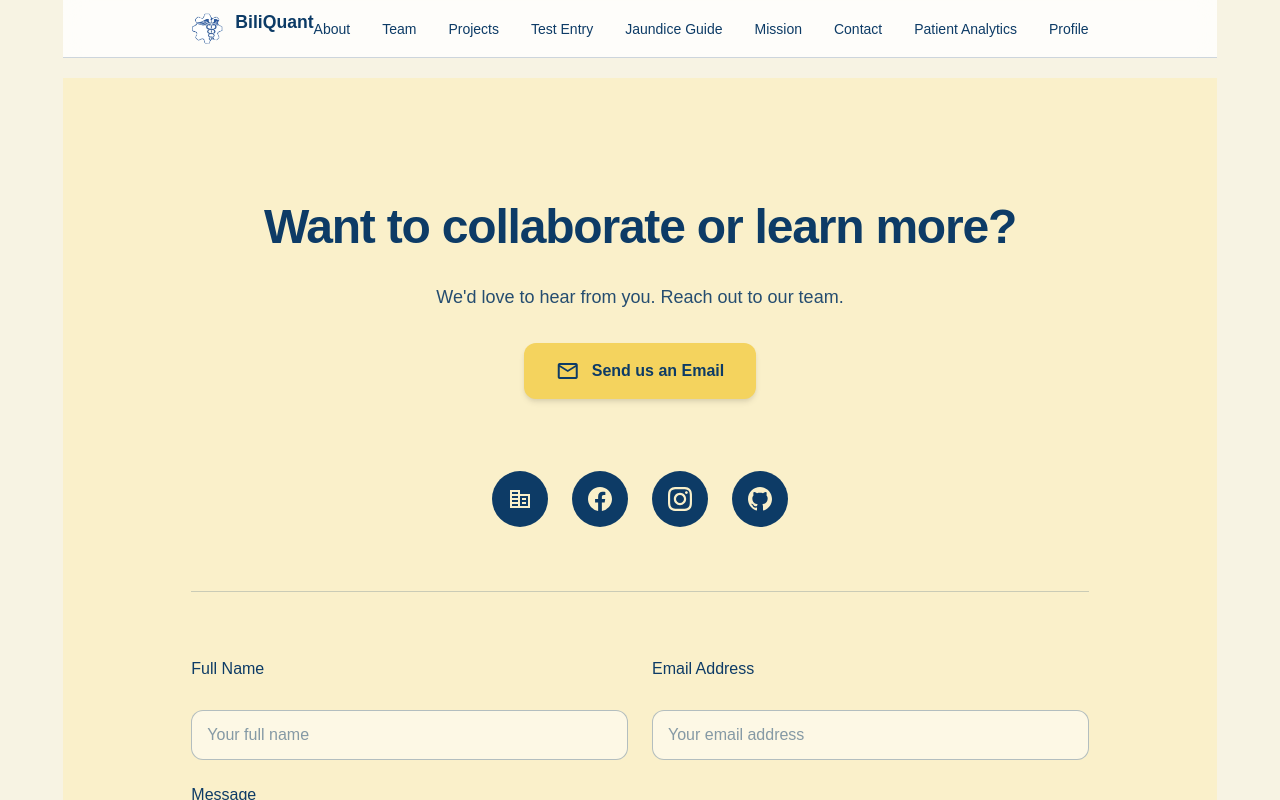
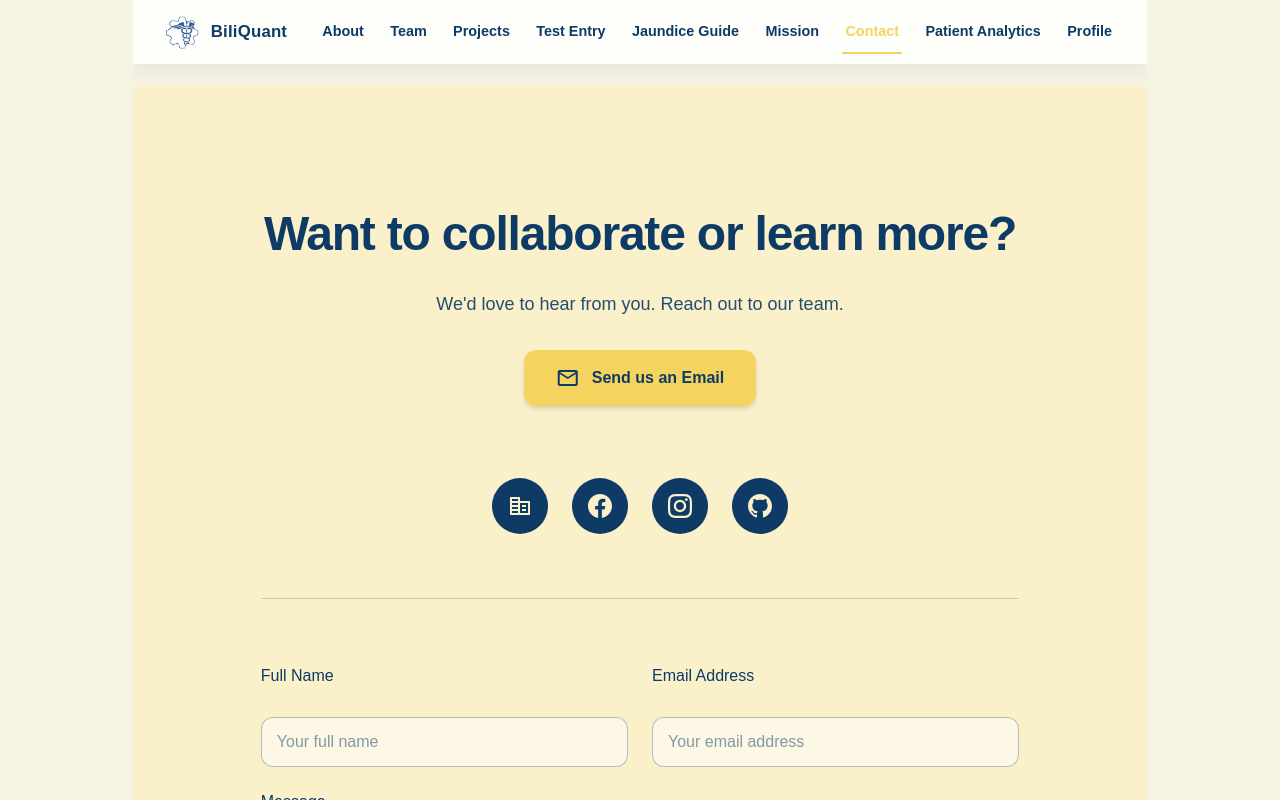
Before and after one commit to qbit-queensu/biliquant-app, a React (Vite) app in the folder bili-app/: page /home/contact in a window 1280 px wide. Shown: the top 800 px of the page. Built offline with nearby package versions, Linux system fonts and the light colour scheme.

Commit message:
Enhance Navbar: Implement mobile dropdown menu, improve styling, and add active link indication

```diff
--- a/bili-app/src/components/Navbar.jsx
+++ b/bili-app/src/components/Navbar.jsx
@@ -1,44 +1,97 @@
-import { Link } from "react-router-dom";
+import { NavLink, Link, useLocation } from "react-router-dom";
+import { useEffect, useState } from "react";
 import styles from "./Navbar.module.css";
 import logoImg from "../assets/vite.svg";
 
 function Navbar() {
+  const [open, setOpen] = useState(false);
+  const location = useLocation();
+
+  // Close mobile menu on route change
+  useEffect(() => {
+    setOpen(false);
+  }, [location.pathname]);
+
+  const navItems = [
+    { to: "/home/about_qbit", label: "About" },
+    { to: "/home/team", label: "Team" },
+    { to: "/home/projects", label: "Projects" },
+    { to: "/home/test_entry", label: "Test Entry" },
+    { to: "/home/jaundice", label: "Jaundice Guide" },
+    { to: "/home/mission", label: "Mission" },
+    { to: "/home/contact", label: "Contact" },
+    { to: "/home/patient_analytics", label: "Patient Analytics" },
+    { to: "/home/profile", label: "Profile" },
+  ];
+
   return (
     <header className={styles.navbar}>
-      <Link to="/home" className={styles.logo}>
-        <img src={logoImg} alt="Logo" className={styles.logoImg} />
-        <h2 className={styles.brandName}>BiliQuant</h2>
-      </Link>
+      <div className={styles.inner}>
+        <Link to="/home" className={styles.logo} aria-label="Go to home">
+          <img src={logoImg} alt="" className={styles.logoImg} />
+          <span className={styles.brandName}>BiliQuant</span>
+        </Link>
 
-      <nav className={styles.navLinks}>
-        <Link to="/home/about_qbit" className={styles.navLink}>
-          About
-        </Link>
-        <Link to="/home/team" className={styles.navLink}>
-          Team
-        </Link>
-        <Link to="/home/projects" className={styles.navLink}>
-          Projects
-        </Link>
-        <Link to="/home/test_entry" className={styles.navLink}>
-          Test Entry
-        </Link>
-        <Link to="/home/jaundice" className={styles.navLink}>
-          Jaundice Guide
-        </Link>
-        <Link to="/home/mission" className={styles.navLink}>
-          Mission
-        </Link>
-        <Link to="/home/contact" className={styles.navLink}>
-          Contact
-        </Link>
-        <Link to="/home/patient_analytics" className={styles.navLink}>
-          Patient Analytics
-        </Link>
-        <Link to="/home/profile" className={styles.navLink}>
-          Profile
-        </Link>
-      </nav>
+        {/* Desktop links */}
+        <nav className={styles.navLinks} aria-label="Primary navigation">
+          {navItems.map((item) => (
+            <NavLink
+              key={item.to}
+              to={item.to}
+              className={({ isActive }) =>
+                `${styles.navLink} ${isActive ? styles.active : ""}`
+              }
+            >
+              {item.label}
+            </NavLink>
+          ))}
+        </nav>
+
+        {/* Mobile hamburger */}
+        <button
+          type="button"
+          className={styles.hamburger}
+          aria-label={open ? "Close menu" : "Open menu"}
+          aria-expanded={open}
+          aria-controls="mobile-nav"
+          onClick={() => setOpen((v) => !v)}
+        >
+          <span className={styles.hamburgerBar} />
+          <span className={styles.hamburgerBar} />
+          <span className={styles.hamburgerBar} />
+        </button>
+      </div>
+
+      {/* Mobile dropdown panel */}
+      <div
+        className={`${styles.mobileMenu} ${open ? styles.mobileMenuOpen : ""}`}
+      >
+        {/* Clickable backdrop */}
+        <button
+          className={styles.backdrop}
+          aria-hidden={!open}
+          tabIndex={open ? 0 : -1}
+          onClick={() => setOpen(false)}
+        />
+
+        <nav
+          id="mobile-nav"
+          className={`${styles.mobilePanel} ${open ? styles.mobilePanelOpen : ""}`}
+          aria-label="Mobile navigation"
+        >
+          {navItems.map((item) => (
+            <NavLink
+              key={item.to}
+              to={item.to}
+              className={({ isActive }) =>
+                `${styles.mobileLink} ${isActive ? styles.mobileActive : ""}`
+              }
+            >
+              {item.label}
+            </NavLink>
+          ))}
+        </nav>
+      </div>
     </header>
   );
 }
--- a/bili-app/src/components/Navbar.module.css
+++ b/bili-app/src/components/Navbar.module.css
@@ -2,112 +2,210 @@
   position: sticky;
   top: 0;
   z-index: 50;
+  background: rgba(255, 255, 255, 0.85);
+  backdrop-filter: blur(12px);
+  -webkit-backdrop-filter: blur(12px);
+  border-bottom: 1px solid rgba(13, 59, 102, 0.12);
+  box-shadow: 0 6px 18px rgba(13, 59, 102, 0.06);
+}
+
+.inner {
+  max-width: 1200px;
+  margin: 0 auto;
+  padding: 0.85rem 1rem;
   display: flex;
   align-items: center;
   justify-content: space-between;
-  white-space: nowrap;
-  border-bottom: 1px solid rgba(13, 59, 102, 0.2);
-  background-color: rgba(255, 255, 255, 0.8);
-  backdrop-filter: blur(12px);
-  -webkit-backdrop-filter: blur(12px);
-  padding: 0.75rem 1rem;
+  gap: 1rem;
 }
 
 @media (min-width: 640px) {
-  .navbar {
-    padding: 0.75rem 2rem;
-  }
-}
-
-@media (min-width: 768px) {
-  .navbar {
-    padding: 0.75rem 4rem;
+  .inner {
+    padding: 0.9rem 1.5rem;
   }
 }
 
 @media (min-width: 1024px) {
-  .navbar {
-    padding: 0.75rem 8rem;
+  .inner {
+    padding: 0.95rem 2rem;
   }
 }
 
+/* Brand */
 .logo {
   display: flex;
   align-items: center;
-  gap: 1rem;
+  gap: 0.75rem;
+  text-decoration: none;
   color: var(--color-primary);
 }
 
-.logoIcon {
-  width: 1.5rem;
-  height: 1.5rem;
-  color: var(--color-accent);
+.logoImg {
+  width: 34px;
+  height: 34px;
+  object-fit: contain;
+  display: block;
 }
 
 .brandName {
-  font-size: 1.1rem;
-  font-weight: 700;
-  line-height: 1.2;
-  color: var(--color-primary);
+  font-size: 1.05rem;
+  font-weight: 800;
+  letter-spacing: 0.2px;
+  line-height: 1;
 }
 
+/* Desktop nav */
 .navLinks {
   display: none;
   align-items: center;
-  gap: 2rem;
+  gap: 1.25rem;
 }
 
-@media (min-width: 768px) {
+@media (min-width: 900px) {
   .navLinks {
     display: flex;
   }
 }
 
 .navLink {
+  position: relative;
+  text-decoration: none;
   color: var(--color-text-primary);
-  font-size: 0.875rem;
-  font-weight: 500;
-  line-height: normal;
-  text-decoration: none;
-  transition: color 0.2s ease;
+  font-size: 0.9rem;
+  font-weight: 600;
+  padding: 0.35rem 0.2rem;
+  transition: color 0.18s ease;
 }
 
 .navLink:hover {
   color: var(--color-accent);
 }
 
-.ctaButton {
-  display: flex;
-  min-width: 84px;
+.active {
+  color: var(--color-accent);
+}
+
+.active::after {
+  content: "";
+  position: absolute;
+  left: 0;
+  right: 0;
+  bottom: -0.35rem;
+  height: 2px;
+  border-radius: 999px;
+  background: var(--color-accent);
+}
+
+/* Hamburger (mobile) */
+.hamburger {
+  display: inline-flex;
+  flex-direction: column; /* 🔑 FIX */
   align-items: center;
   justify-content: center;
-  overflow: hidden;
-  border-radius: var(--radius-lg);
-  height: 2.5rem;
-  padding: 0 1rem;
-  background-color: var(--color-accent);
-  color: var(--color-primary);
-  font-size: 0.875rem;
-  font-weight: 700;
-  line-height: normal;
-  letter-spacing: 0.05em;
+  gap: 5px; /* 🔑 FIX */
+  width: 44px;
+  height: 44px;
+  border-radius: 12px;
+  border: 1px solid rgba(13, 59, 102, 0.12);
+  background: rgba(255, 255, 255, 0.7);
   cursor: pointer;
-  transition: transform 0.2s ease;
+  padding: 0;
+  transition: transform 0.15s ease, background 0.15s ease;
 }
 
-.ctaButton:hover {
-  transform: scale(1.05);
+.hamburger:hover {
+  transform: translateY(-1px);
+  background: rgba(255, 255, 255, 0.9);
 }
 
-.logo {
-  display: flex;
-  align-items: center; /* aligns image + text on same baseline */
-  gap: 0.75rem;
+.hamburgerBar {
+  display: block;
+  width: 20px; /* slightly wider = more premium look */
+  height: 2px;
+  background: var(--color-primary);
+  border-radius: 999px;
 }
 
-.logoImg {
-  width: 32px;
-  height: 32px;
-  object-fit: contain; /* ensures no stretching */
+@media (min-width: 900px) {
+  .hamburger {
+    display: none;
+  }
+}
+
+/* Mobile menu overlay + panel */
+.mobileMenu {
+  position: relative;
+  pointer-events: none;
+}
+
+.mobileMenuOpen {
+  pointer-events: auto;
+}
+
+.backdrop {
+  position: fixed;
+  inset: 0;
+  background: rgba(13, 59, 102, 0.22);
+  border: 0;
+  padding: 0;
+  margin: 0;
+  opacity: 0;
+  transition: opacity 0.2s ease;
+}
+
+.mobileMenuOpen .backdrop {
+  opacity: 1;
+}
+
+.mobilePanel {
+  position: fixed;
+  top: 64px; /* below navbar */
+  right: 12px;
+  left: 12px;
+  max-width: 520px;
+  margin-left: auto;
+  background: rgba(255, 255, 255, 0.92);
+  backdrop-filter: blur(12px);
+  -webkit-backdrop-filter: blur(12px);
+  border: 1px solid rgba(13, 59, 102, 0.12);
+  border-radius: 18px;
+  box-shadow: 0 18px 40px rgba(13, 59, 102, 0.18);
+  padding: 0.5rem;
+  transform: translateY(-8px);
+  opacity: 0;
+  transition: transform 0.2s ease, opacity 0.2s ease;
+}
+
+.mobilePanelOpen {
+  transform: translateY(0);
+  opacity: 1;
+}
+
+@media (min-width: 900px) {
+  .mobilePanel,
+  .backdrop {
+    display: none;
+  }
+}
+
+/* Mobile links */
+.mobileLink {
   display: block;
+  text-decoration: none;
+  color: var(--color-text-primary);
+  font-weight: 700;
+  font-size: 0.95rem;
+  padding: 0.85rem 0.9rem;
+  border-radius: 14px;
+  transition: background 0.15s ease, color 0.15s ease;
 }
+
+.mobileLink:hover {
+  background: rgba(13, 59, 102, 0.06);
+  color: var(--color-accent);
+}
+
+.mobileActive {
+  background: rgba(13, 59, 102, 0.08);
+  color: var(--color-accent);
+}
```
